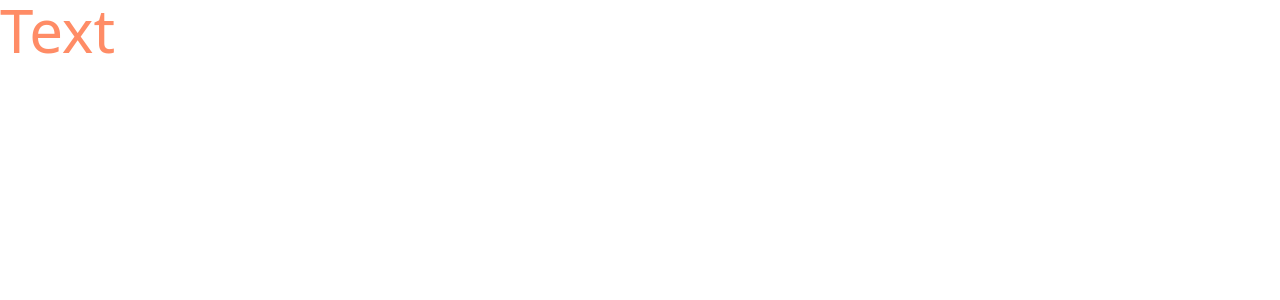
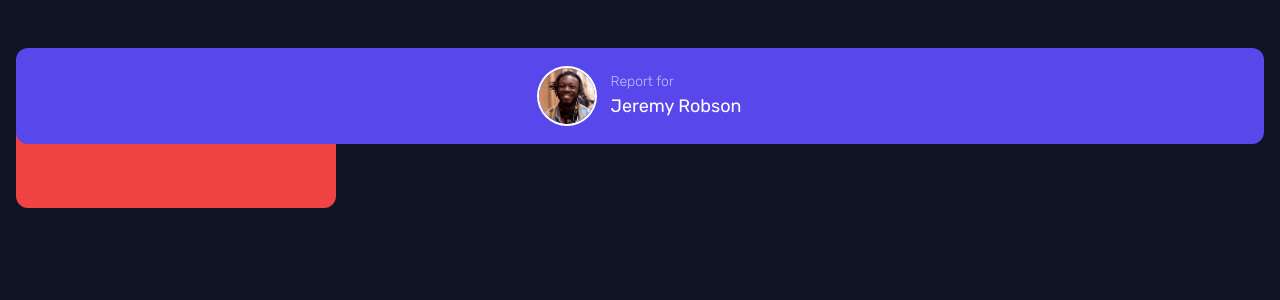
Before and after one commit to f1x3d49/frontendmentor-dashboard, a React (Create React App) app in the folder frontend/: page / in a window 1280 px wide. Shown: the top 300 px of the page. Built offline with nearby package versions, Linux system fonts and the light colour scheme.

Commit message:
working on the profile

```diff
--- a/frontend/src/App.js
+++ b/frontend/src/App.js
@@ -1,5 +1,11 @@
+import ProfileComponent from "./components/ProfileComponent";
+
 function App() {
-  return <div className="text-lred text-6xl">Text</div>;
+  return (
+    <div className="min-h-screen bg-vdblue flex flex-col gap-2 py-12 px-4">
+      <ProfileComponent />
+    </div>
+  );
 }
 
 export default App;
--- /dev/null
+++ b/frontend/src/components/ProfileComponent.js
@@ -0,0 +1,23 @@
+import React from "react";
+import jeremy from "../images/image-jeremy.png";
+
+const ProfileComponent = () => {
+  return (
+    <div className="z-10">
+      <div className="relative z-10 w-full h-24 bg-pblue rounded-xl flex items-center justify-center space-x-4">
+        <img
+          src={jeremy}
+          alt="jeremy"
+          className="w-14 h-14 object-contain ring-2 ring-white rounded-full"
+        />
+        <div className="text-white font-rubik">
+          <h2 className="text-sm text-pablue font-light">Report for</h2>
+          <h1 className="text-lg">Jeremy Robson</h1>
+        </div>
+      </div>
+      <div className="absolute w-80 h-36 rounded-xl z-0  bg-red-500 inset-x-auto inset-y-16"></div>
+    </div>
+  );
+};
+
+export default ProfileComponent;
```
